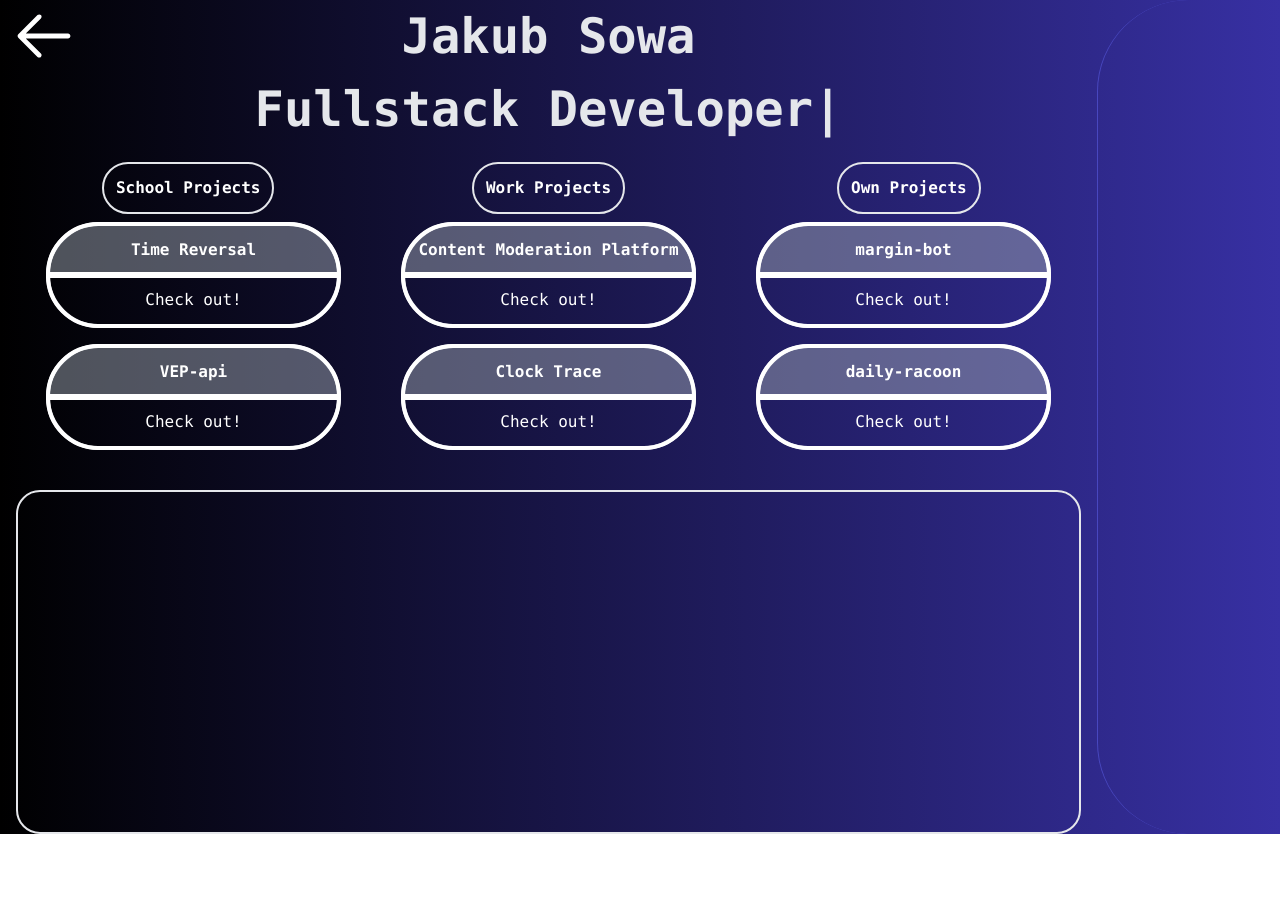
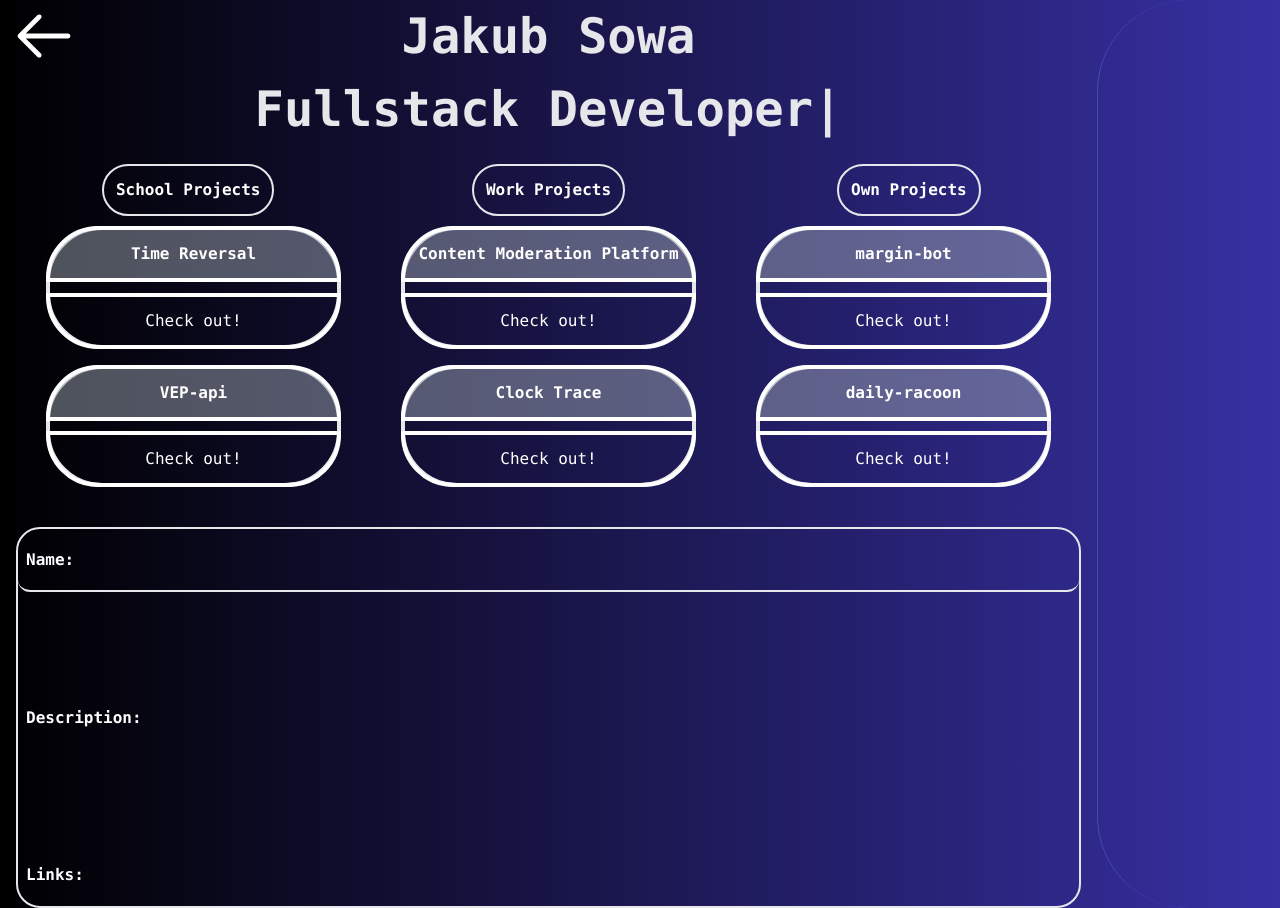
Before and after one commit to Wayhowen/portfolio, a React (Vite) app: page /projects in a window 1280 px wide. Before the commit the page ends 834 px from the top, so only its background shows below. Built offline with nearby package versions, Linux system fonts and the light colour scheme; some icons are missing.

Commit message:
styling to the display

```diff
--- a/src/components/ProjectDisplay/ProjectDisplay.tsx
+++ b/src/components/ProjectDisplay/ProjectDisplay.tsx
@@ -7,28 +7,29 @@ type Props = {
 export const ProjectDisplay = (props: Props) => {
   const project = props.project;
   return (
-    <div className="border-2 rounded-3xl basis-1/2 shrink-0 mx-4 flex flex-col ">
-      <div>
-        <DisplaySection displayText={project?.projectName}/>
+    <div className="border-2 rounded-3xl basis-1/2 shrink-0 mx-4 flex flex-col space-between">
+      <div className="basis-1/6 flex flex-row items-center border-b-2 rounded-xl">
+        <DisplaySection header="Name" displayText={project?.projectName}/>
       </div>
-      <div>
-        <DisplaySection displayText={project?.projectDescription}/>
+      <div className="basis-4/6 flex flex-row items-center">
+        <DisplaySection header="Description" displayText={project?.projectDescription}/>
       </div>
-      <div>
-        <DisplaySection displayText={project?.link}/>
+      <div className="basis-1/6 flex flex-row items-center">
+        <DisplaySection header="Links" displayText={project?.link}/>
       </div>
     </div>
   );
 };
 
 type DisplaySectionProps = {
+  header: string
   displayText: string | undefined
 }
 const DisplaySection = (props: DisplaySectionProps) => {
   return (
     <>
-      <div></div>
-      <div>{props.displayText}</div>
+      <div className="px-2 basis-1/6 font-bold">{props.header}:</div>
+      <div className="basis-5/6">{props.displayText}</div>
     </>
   )
 }
```
